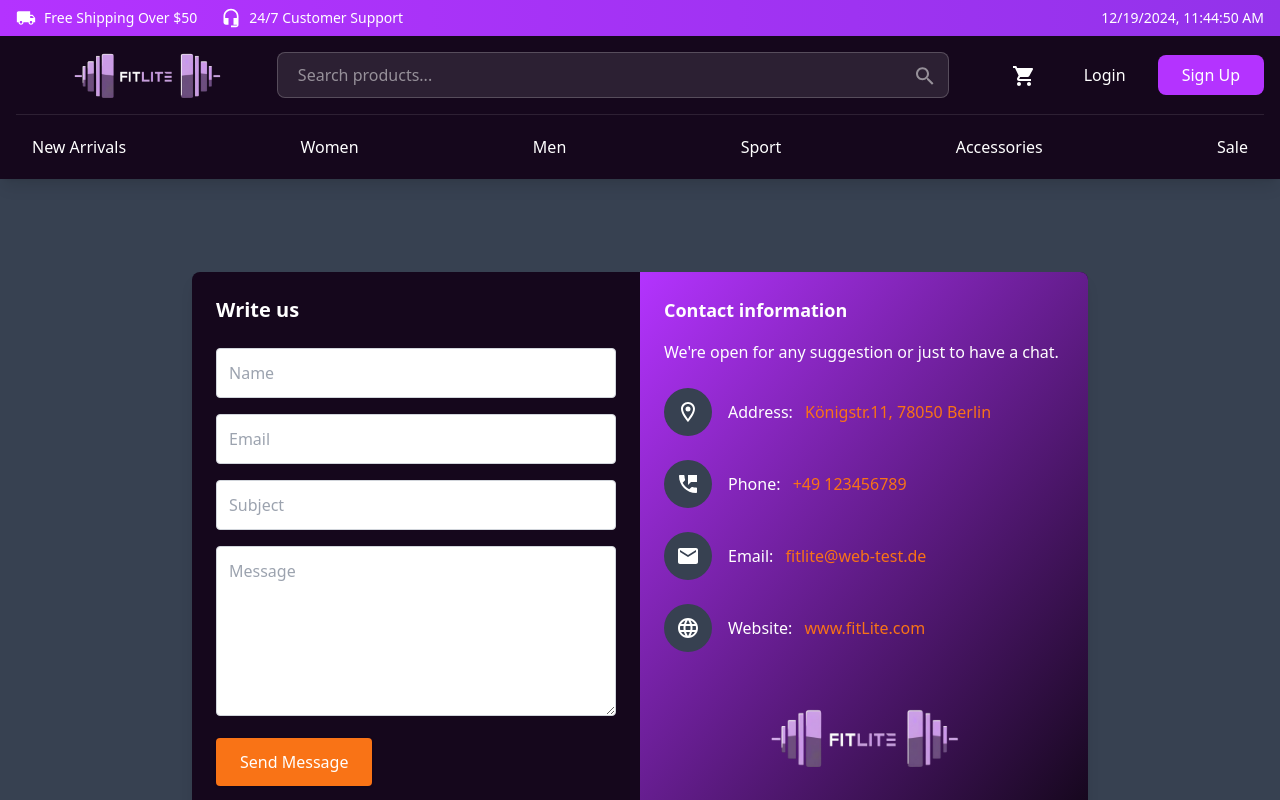
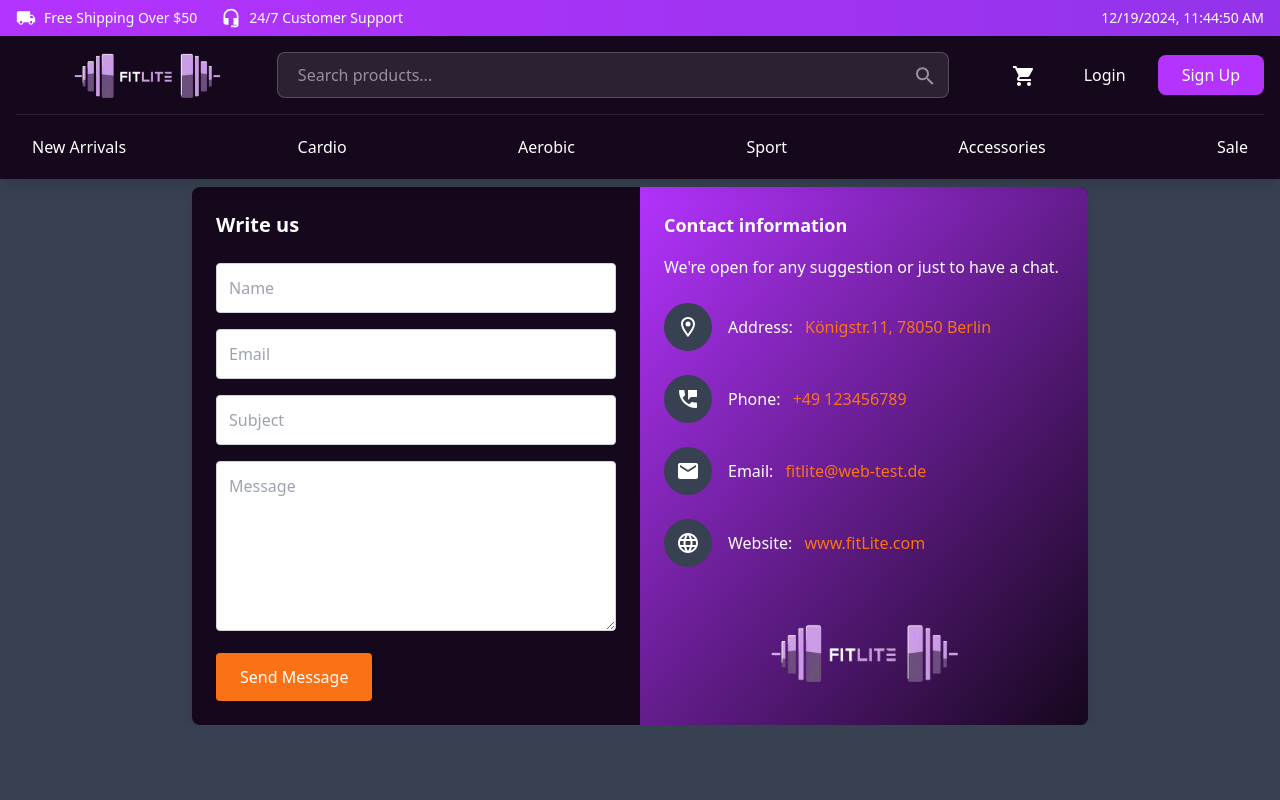
Before and after one commit to servetisikli/fit-lite-final-project-client, a React (Vite) app: page /contact in a window 1280 px wide. Shown: the top 800 px of the page. Built offline with nearby package versions, Linux system fonts and the light colour scheme; a web font is replaced by a local one.

Commit message:
navbar categories update

```diff
--- a/src/components/navbar/Navbar.jsx
+++ b/src/components/navbar/Navbar.jsx
@@ -48,10 +48,10 @@ const Navbar = () => {
 
   const mainCategories = [
     { name: "New Arrivals", path: "/new-arrivals" },
-    { name: "Women", path: "/women" },
-    { name: "Men", path: "/men" },
+    { name: "Cardio", path: "/shop?cat=Cardio" },
+    { name: "Aerobic", path: "/shop?cat=Aerobic" },
     { name: "Sport", path: "/sport" },
-    { name: "Accessories", path: "/accessories" },
+    { name: "Accessories", path: "/shop?cat=Accesories" },
     { name: "Sale", path: "/sale" },
   ];
 
--- a/src/pages/contact/Contact.jsx
+++ b/src/pages/contact/Contact.jsx
@@ -36,9 +36,9 @@ const ContactForm = () => {
   };
 
   return (
-    <div className="min-h-screen bg-gray-700 flex">
-      <div className="mt-56 container mx-auto px-6 ">
-        <div className="text-center mb-12"></div>
+    <div className="min-h-screen bg-gray-700 flex items-center justify-center px-4">
+      <div className=" w-full container mx-auto px-6 overflow-hidden ">
+        <div className="text-center mb-28"></div>
         <div className="flex justify-center">
           <div className="w-full max-w-4xl flex flex-wrap bg-customNavbar shadow-lg rounded-lg overflow-hidden">
             {/* Contact Form */}
```
